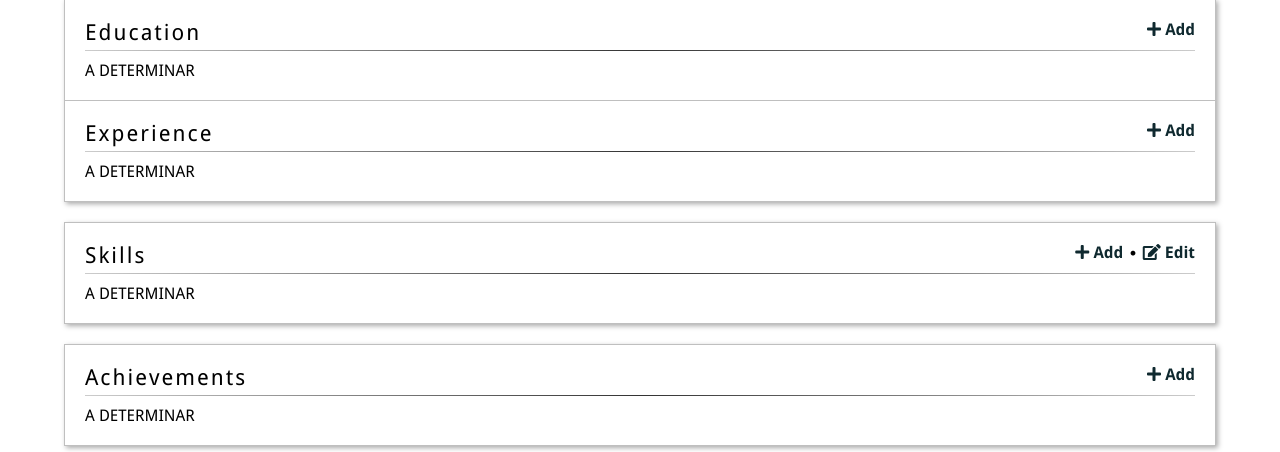
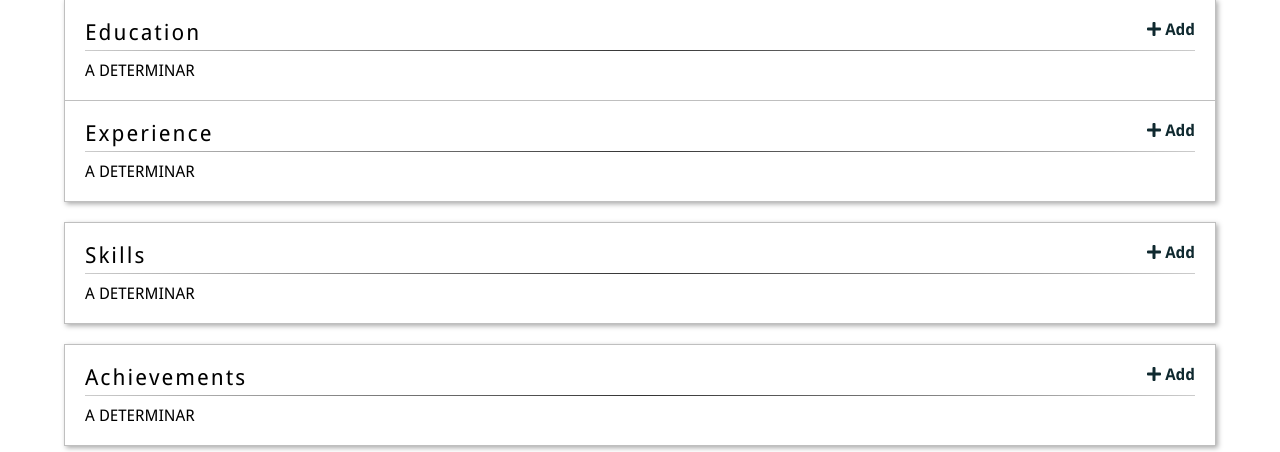
Before and after one commit to UB-ES-19/B4-Chainedout, a Django app: page /profile/ in a window 1280 px wide. Shown: the part 476-928 px from the top of the page. Run offline with Django 3.2, Linux system fonts and the light colour scheme; some libraries are stand-ins or nearby versions.

Commit message:
remove edit skills

```diff
--- a/chainedout/templates/user/profile.html
+++ b/chainedout/templates/user/profile.html
@@ -122,8 +122,7 @@
         <h1 class="title">Skills</h1>
     </div>
     <div class="right_box">
-        <div class="elemprofile"><a href="#"><i class="fas fa-plus"></i> Add</a> <i class="fas fabsep fa-circle"></i>
-            <a href="#"><i class="fas fa-edit"></i> Edit</a></div>
+        <div class="elemprofile"><a href="#"><i class="fas fa-plus"></i> Add</a></div>
     </div>
     <hr class="title_sep" />
     <div id="info">
```
